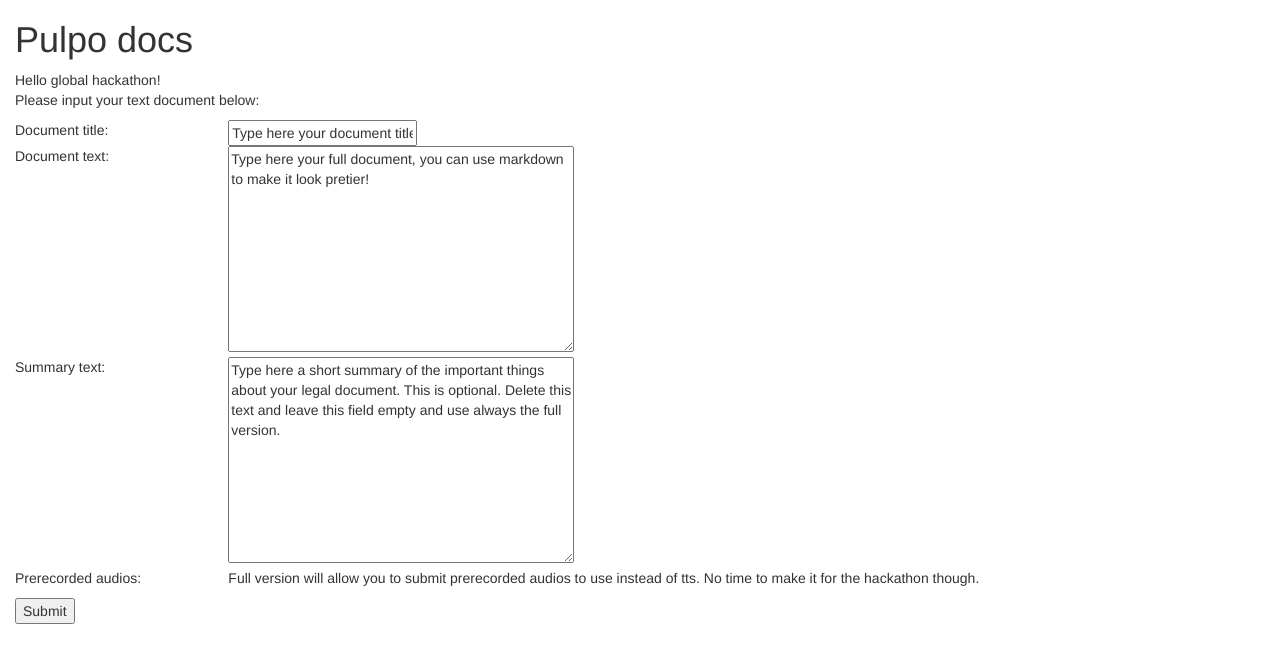
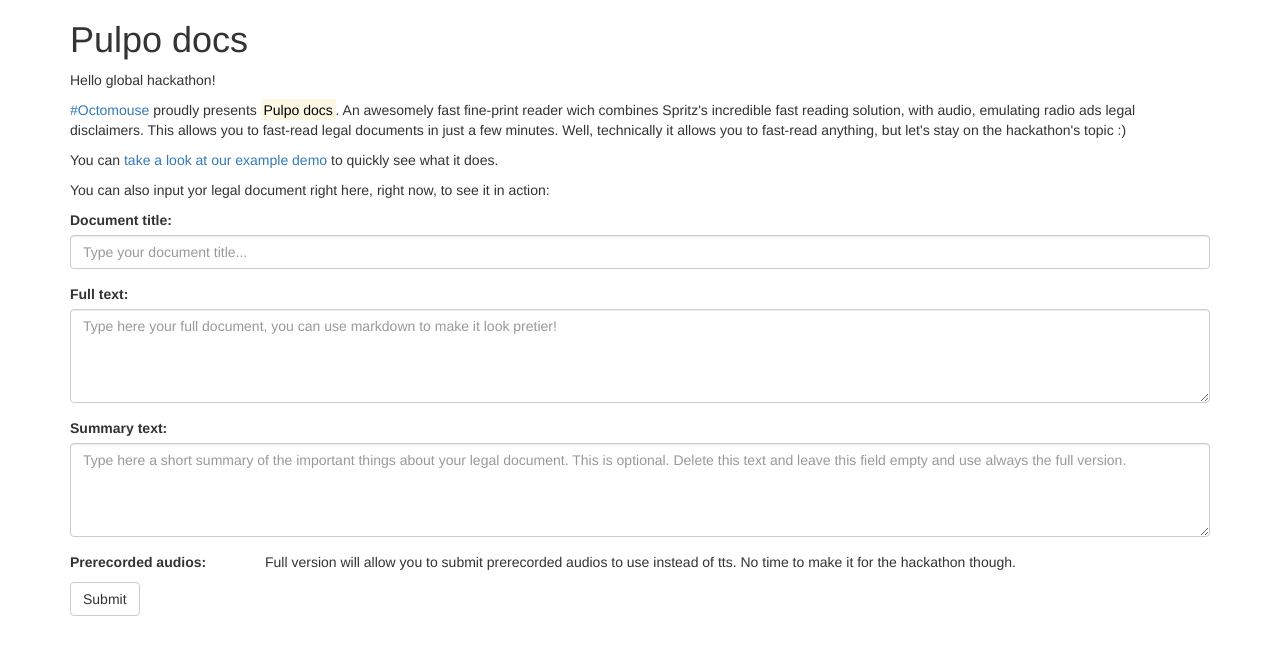
Before and after one commit to Octomouse/pulpodocs, a CodeIgniter app: page / in a window 1280 px wide. Shown: the top 663 px of the page. Run offline with CodeIgniter, Linux system fonts and the light colour scheme; some libraries are stand-ins or nearby versions.

Commit message:
Bootstrapped all arround. Made it presentable

```diff
--- a/application/controllers/main.php
+++ b/application/controllers/main.php
@@ -5,8 +5,9 @@
 	public function index()
 	{
 	    $data = array('title' => 'Pulpo Docs' );
-		$this->load->view('header',$data);
+		$this->load->view('header_fixed',$data);
 		$this->load->view('mainpage');
+		$this->load->view('docform');
 		$this->load->view('footer');
 	}
 }
--- /dev/null
+++ b/application/views/docform.php
@@ -0,0 +1,27 @@
+  <?=form_open('document/create','role="form"')?>
+  <div class="form-group">
+    <label for="title">Document title:</label>
+    <input type="text" class="form-control" id="title" name="title" placeholder="Type your document title...">
+  </div>
+
+  <div class="form-group">
+    <label for="title">Full text:</label>
+    <textarea class="form-control" rows="4" id="document" name="document" placeholder="Type here your full document, you can use markdown to make it look pretier!"></textarea>
+  </div>
+
+  <div class="form-group">
+    <label for="title">Summary text:</label>
+    <textarea class="form-control" rows="4" id="summary" name="summary" placeholder="Type here a short summary of the important things about your legal document. This is optional. Delete this text and leave this field empty and use always the full version."></textarea>
+  </div>
+
+  <div class="row">
+    <div class="col-sm-2">
+        <label>Prerecorded audios:</label>
+    </div>
+    <div class="col-sm-10">
+        <p>Full version will allow you to submit prerecorded audios to use instead of tts. No time to make it for the hackathon though.</p>
+    </div>
+  </div>
+
+  <button type="submit" class="btn btn-default">Submit</button>
+  <?=form_close()?>
--- a/application/views/mainpage.php
+++ b/application/views/mainpage.php
@@ -2,50 +2,10 @@
     <div class="col-sm-12">
     <h1>Pulpo docs</h1>
 
-    Hello global hackathon!
+    <p>Hello global hackathon!</p>
 
-    <p>Please input your text document below:</p>
+    <p><a href="https://twitter.com/hashtag/Octomouse">#Octomouse</a> proudly presents <mark>Pulpo docs</mark>. An awesomely fast fine-print reader wich combines Spritz's incredible fast reading solution, with audio, emulating radio ads legal disclaimers. This allows you to fast-read legal documents in just a few minutes. Well, technically it allows you to fast-read anything, but let's stay on the hackathon's topic :)</p>
+    <p>You can <a href="http://gbobr.koding.io/index.php/document/show/3">take a look at our example demo</a> to quickly see what it does.</p>
+    <p>You can also input yor legal document right here, right now, to see it in action:</p>
     </div>
   </div>
-
-  <?=form_open('document/create')?>
-  <div class="row">
-    <div class="col-sm-2">
-        <spar>Document title:</span>
-    </div>
-    <div class="col-sm-10">
-        <?=form_input('title','Type here your document title.')?>
-    </div>
-  </div>
-  <div class="row">
-    <div class="col-sm-2">
-        <spar>Document text:</span>
-    </div>
-    <div class="col-sm-10">
-        <?=form_textarea('document','Type here your full document, you can use markdown to make it look pretier!')?>
-    </div>
-  </div>
-  <div class="row">
-    <div class="col-sm-2">
-        <spar>Summary text:</span>
-    </div>
-    <div class="col-sm-10">
-        <?=form_textarea('summary','Type here a short summary of the important things about your legal document. This is optional. Delete this text and leave this field empty and use always the full version.')?>
-    </div>
-  </div>
-
-  <div class="row">
-    <div class="col-sm-2">
-        <spar>Prerecorded audios:</span>
-    </div>
-    <div class="col-sm-10">
-        <p>Full version will allow you to submit prerecorded audios to use instead of tts. No time to make it for the hackathon though.</p>
-    </div>
-  </div>
-
-  <div class="row">
-      <div class="col-sm-12">
-        <?=form_submit('submit','Submit')?>
-      </div>
-  </div>
-  <?=form_close()?>
```
Also changed, not shown: application/controllers/document.php (+13 -1 lines), application/views/saved.php (added, +23 -0 lines).
